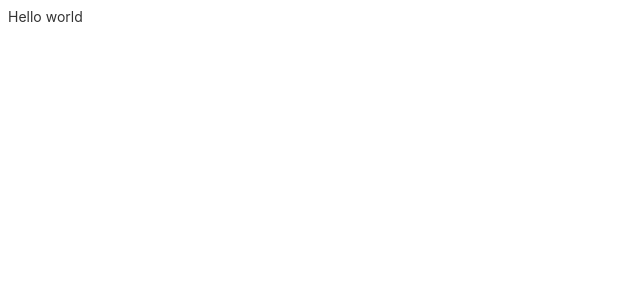
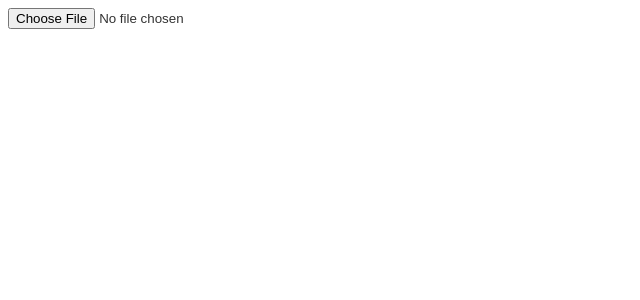
Before and after one commit to coolloic/dailybilling, an Angular app: page / in a window 1280 px wide. Shown: the top 300 px of the page, without its empty margins (0-640 px from the left). Built offline with nearby package versions, Linux system fonts and the light colour scheme.

Commit message:
Implement file upload component

```diff
--- a/src/app/app.component.html
+++ b/src/app/app.component.html
@@ -1 +1 @@
-<div>Hello world</div>
+<app-daily-billing></app-daily-billing>
--- a/src/app/app.module.ts
+++ b/src/app/app.module.ts
@@ -3,20 +3,20 @@ import { NgModule } from '@angular/core';
 
 import { AppRoutingModule } from './app-routing.module';
 import { AppComponent } from './app.component';
-import { DailyBillingComponent } from './daily-billing/daily-billing.component';
 import { DateFormatPipe } from './shared/pipe/date-format.pipe';
 import { SortByDatePipe } from './shared/pipe/sort-by-date.pipe';
+import {DailyBillingModule} from './daily-billing/daily-billing.module';
 
 @NgModule({
   declarations: [
     AppComponent,
-    DailyBillingComponent,
     DateFormatPipe,
     SortByDatePipe
   ],
   imports: [
     BrowserModule,
-    AppRoutingModule
+    AppRoutingModule,
+    DailyBillingModule
   ],
   providers: [],
   bootstrap: [AppComponent]
--- a/src/app/daily-billing/daily-billing.component.html
+++ b/src/app/daily-billing/daily-billing.component.html
@@ -1 +1 @@
-<p>daily-billing works!</p>
+<app-file-upload (fileChangeEmitter)="onFileSelected($event)"></app-file-upload>
--- a/src/app/daily-billing/daily-billing.component.ts
+++ b/src/app/daily-billing/daily-billing.component.ts
@@ -1,15 +1,29 @@
-import { Component, OnInit } from '@angular/core';
+import {Component} from '@angular/core';
+import {CSVReader, CSVResponse, CSVResponseCode} from '../shared/util/csvreader';
 
 @Component({
   selector: 'app-daily-billing',
   templateUrl: './daily-billing.component.html',
   styleUrls: ['./daily-billing.component.styl']
 })
-export class DailyBillingComponent implements OnInit {
+export class DailyBillingComponent {
+  private csvReader: CSVReader = new CSVReader();
 
-  constructor() { }
-
-  ngOnInit() {
+  onFileSelected(file: any) {
+    this.csvReader.readCSVFile(file, (csvResponse: CSVResponse) => {
+      switch (csvResponse.code) {
+        case CSVResponseCode.SUCCESS:
+          console.log(`[code : ${csvResponse.code} , length : ${csvResponse.records.length}]`);
+          break;
+        case CSVResponseCode.EMPTY_RECORD:
+        case CSVResponseCode.INVALID_CSV_FILE:
+        case CSVResponseCode.CSV_READING_ERROR:
+        case CSVResponseCode.OTHER_ERROR:
+        default:
+          console.log(`[code : ${csvResponse.code} , message : ${csvResponse.message}]`);
+          break;
+      }
+    });
   }
 
 }
--- a/src/app/daily-billing/daily-billing.module.ts
+++ b/src/app/daily-billing/daily-billing.module.ts
@@ -6,12 +6,16 @@ import { BillTableComponent } from './bill-table/bill-table.component';
 import { FileUploadComponent } from './file-upload/file-upload.component';
 import { EditableTableCellComponent } from './bill-table/editable-table-cell/editable-table-cell.component';
 import { BillStepperComponent } from './bill-stepper/bill-stepper.component';
+import { DailyBillingComponent } from './daily-billing.component';
 
 
 
 @NgModule({
   declarations: [BillLineChartComponent, BillPreviewComponent, BillTableComponent, FileUploadComponent,
-    EditableTableCellComponent, BillStepperComponent],
+    EditableTableCellComponent, BillStepperComponent, DailyBillingComponent],
+  exports: [
+    DailyBillingComponent
+  ],
   imports: [
     CommonModule
   ]
--- a/src/app/daily-billing/file-upload/file-upload.component.html
+++ b/src/app/daily-billing/file-upload/file-upload.component.html
@@ -1 +1,4 @@
-<p>file-upload works!</p>
+<div class="form-group">
+  <input id="billing-file" type="file" accept=".csv" (change)="onFileSelected($event)">
+  <label *ngIf="message && message.length > 0">{{message}}</label>
+</div>
--- a/src/app/daily-billing/file-upload/file-upload.component.ts
+++ b/src/app/daily-billing/file-upload/file-upload.component.ts
@@ -1,15 +1,22 @@
-import { Component, OnInit } from '@angular/core';
+import {Component, EventEmitter, Input, Output} from '@angular/core';
 
 @Component({
   selector: 'app-file-upload',
   templateUrl: './file-upload.component.html',
   styleUrls: ['./file-upload.component.styl']
 })
-export class FileUploadComponent implements OnInit {
+export class FileUploadComponent {
+  @Input()
+  buttonLabel: string;
+  @Output()
+  fileChangeEmitter: EventEmitter<string> = new EventEmitter<string>();
+  private message: string;
 
-  constructor() { }
-
-  ngOnInit() {
+  onFileSelected(event: any): void {
+    this.fileChangeEmitter.emit(event.target.files[0]);
   }
 
+  updateMessage(message: string) {
+    this.message = message;
+  }
 }
```
Also changed, not shown: 1 other file (tests, documents, lock files or other folders).
